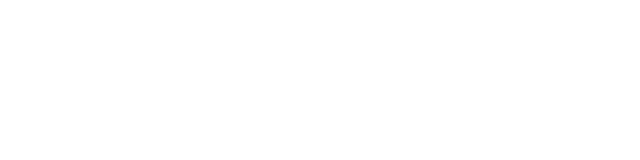
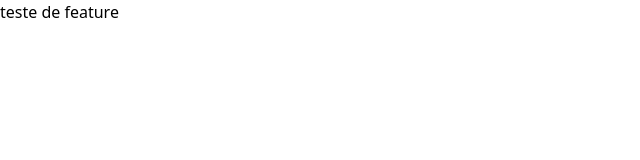
Before and after one commit to Enne-Amore/secondChallenge-compassPB, a React (Vite) app: page / in a window 1280 px wide. Shown: the top 160 px of the page, without its empty margins (0-640 px from the left). Built offline with nearby package versions, Linux system fonts and the light colour scheme.

Commit message:
feat: create personal branch and inicializate Home Page

```diff
--- a/src/App.tsx
+++ b/src/App.tsx
@@ -5,6 +5,8 @@
 export default function App() {
   return (
     <>
+
+
       <BrowserRouter>
         <Routes>
           <Route path="/" element={<HomePage/>}/>
--- a/src/pages/HomePage.tsx
+++ b/src/pages/HomePage.tsx
@@ -1,7 +1,7 @@
 export const HomePage = () => {
   return (
     <div>
-
+        <h1>teste de feature</h1>
     </div>
   )
 }
```
